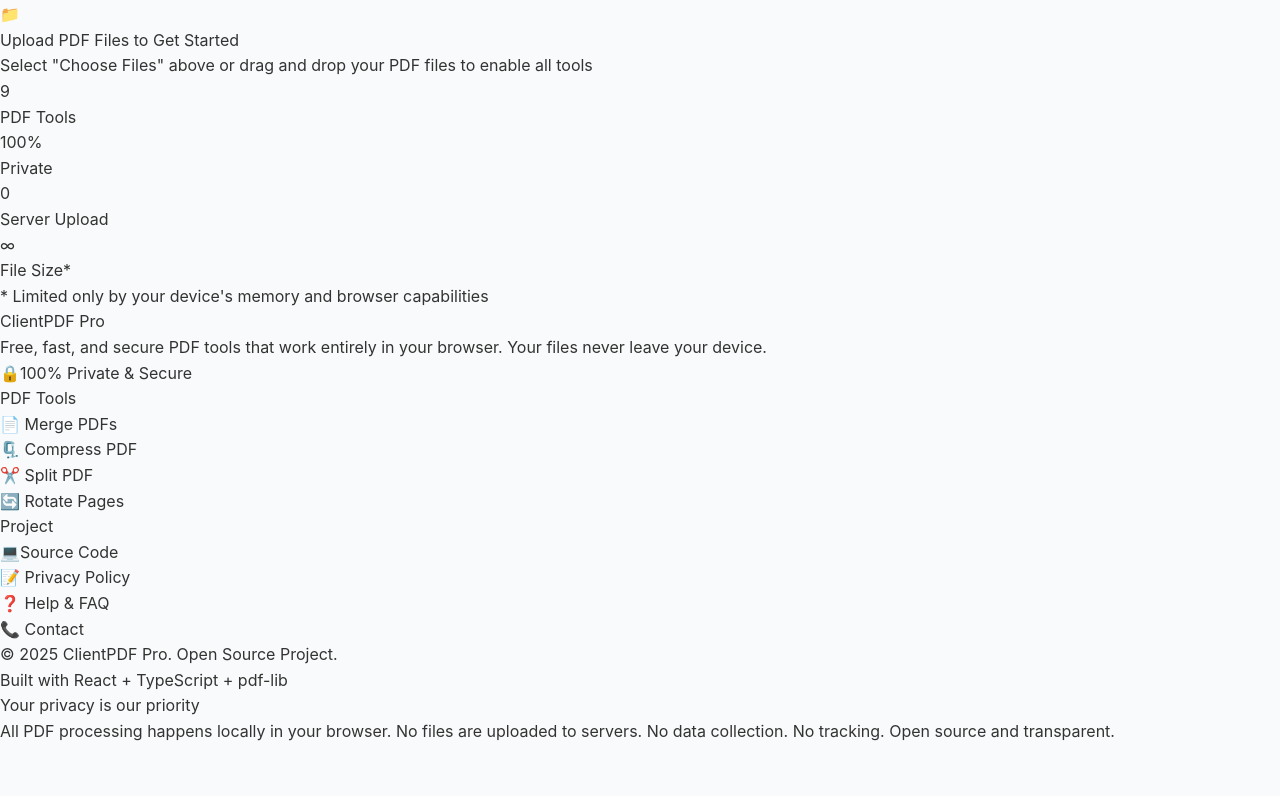
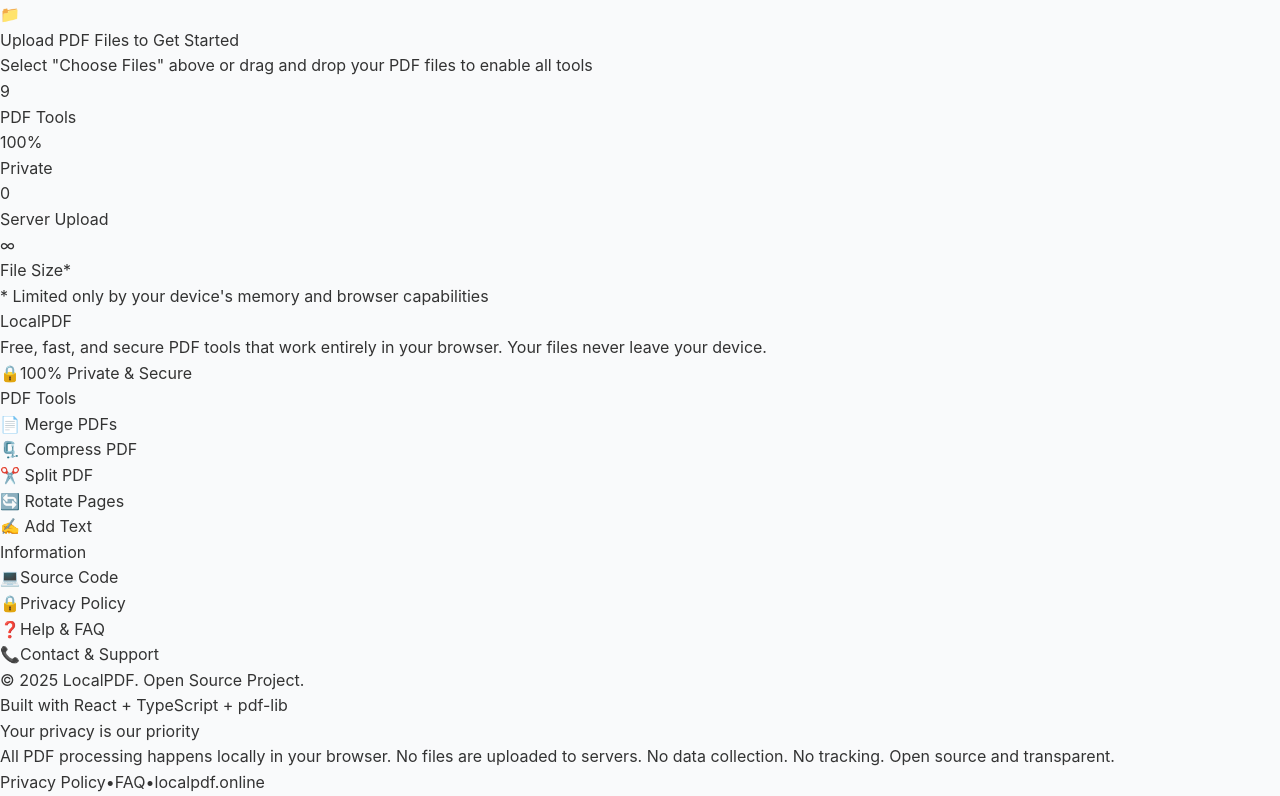
Before and after one commit to ulinycoin/clientpdf-pro, a React (Vite) app: page / in a window 1280 px wide. Shown: the part 2717-3513 px from the top of the page. Before the commit the page ends 3461 px from the top, so only its background shows below. Built offline with nearby package versions, Linux system fonts and the light colour scheme.

Commit message:
rebrand: update Footer with LocalPDF branding and add links to Privacy/FAQ

```diff
--- a/src/components/organisms/Footer.tsx
+++ b/src/components/organisms/Footer.tsx
@@ -11,7 +11,7 @@ const Footer: React.FC = () => {
 
           {/* Brand & Privacy */}
           <div className="md:col-span-2">
-            <h3 className="text-xl font-bold mb-4">ClientPDF Pro</h3>
+            <h3 className="text-xl font-bold mb-4">LocalPDF</h3>
             <p className="text-gray-300 mb-4 leading-relaxed">
               Free, fast, and secure PDF tools that work entirely in your browser.
               Your files never leave your device.
@@ -46,12 +46,17 @@ const Footer: React.FC = () => {
                   🔄 Rotate Pages
                 </a>
               </li>
+              <li>
+                <a href="#" className="hover:text-white transition-colors">
+                  ✍️ Add Text
+                </a>
+              </li>
             </ul>
           </div>
 
           {/* Links */}
           <div>
-            <h4 className="font-semibold mb-4">Project</h4>
+            <h4 className="font-semibold mb-4">Information</h4>
             <ul className="space-y-2 text-gray-300">
               <li>
                 <a
@@ -65,18 +70,36 @@ const Footer: React.FC = () => {
                 </a>
               </li>
               <li>
-                <a href="#" className="hover:text-white transition-colors">
-                  📝 Privacy Policy
+                <a
+                  href="https://github.com/ulinycoin/clientpdf-pro/blob/main/PRIVACY.md"
+                  target="_blank"
+                  rel="noopener noreferrer"
+                  className="hover:text-white transition-colors flex items-center space-x-2"
+                >
+                  <span>🔒</span>
+                  <span>Privacy Policy</span>
                 </a>
               </li>
               <li>
-                <a href="#" className="hover:text-white transition-colors">
-                  ❓ Help & FAQ
+                <a
+                  href="https://github.com/ulinycoin/clientpdf-pro/blob/main/FAQ.md"
+                  target="_blank"
+                  rel="noopener noreferrer"
+                  className="hover:text-white transition-colors flex items-center space-x-2"
+                >
+                  <span>❓</span>
+                  <span>Help & FAQ</span>
                 </a>
               </li>
               <li>
-                <a href="#" className="hover:text-white transition-colors">
-                  📞 Contact
+                <a
+                  href="https://github.com/ulinycoin/clientpdf-pro/issues"
+                  target="_blank"
+                  rel="noopener noreferrer"
+                  className="hover:text-white transition-colors flex items-center space-x-2"
+                >
+                  <span>📞</span>
+                  <span>Contact & Support</span>
                 </a>
               </li>
             </ul>
@@ -89,7 +112,7 @@ const Footer: React.FC = () => {
 
             {/* Copyright */}
             <div className="text-gray-400 text-sm">
-              © {currentYear} ClientPDF Pro. Open Source Project.
+              © {currentYear} LocalPDF. Open Source Project.
             </div>
 
             {/* Tech Stack */}
@@ -110,6 +133,32 @@ const Footer: React.FC = () => {
             All PDF processing happens locally in your browser. No files are uploaded to servers.
             No data collection. No tracking. Open source and transparent.
           </p>
+          <div className="mt-3 flex justify-center space-x-6 text-xs">
+            <a
+              href="https://github.com/ulinycoin/clientpdf-pro/blob/main/PRIVACY.md"
+              target="_blank"
+              rel="noopener noreferrer"
+              className="text-gray-400 hover:text-white transition-colors"
+            >
+              Privacy Policy
+            </a>
+            <span className="text-gray-600">•</span>
+            <a
+              href="https://github.com/ulinycoin/clientpdf-pro/blob/main/FAQ.md"
+              target="_blank"
+              rel="noopener noreferrer"
+              className="text-gray-400 hover:text-white transition-colors"
+            >
+              FAQ
+            </a>
+            <span className="text-gray-600">•</span>
+            <a
+              href="https://localpdf.online"
+              className="text-gray-400 hover:text-white transition-colors"
+            >
+              localpdf.online
+            </a>
+          </div>
         </div>
       </div>
     </footer>
```
